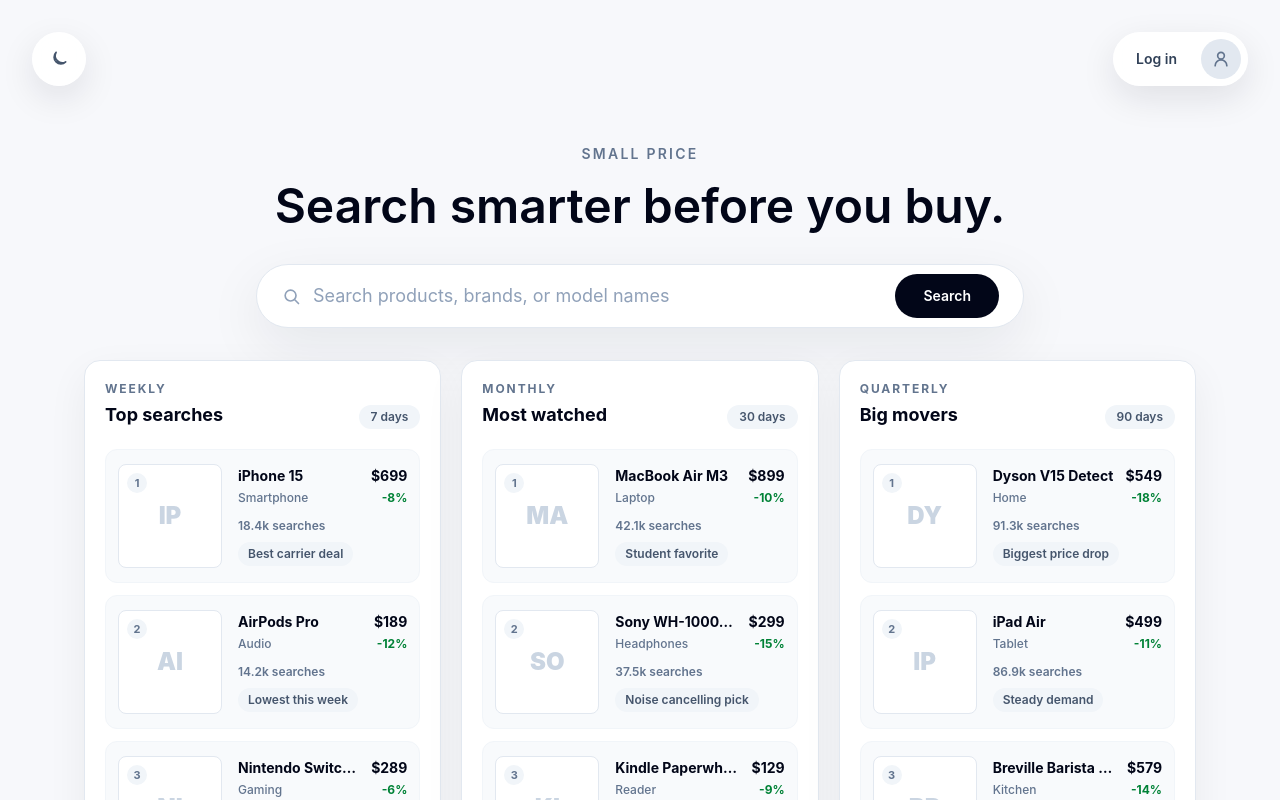
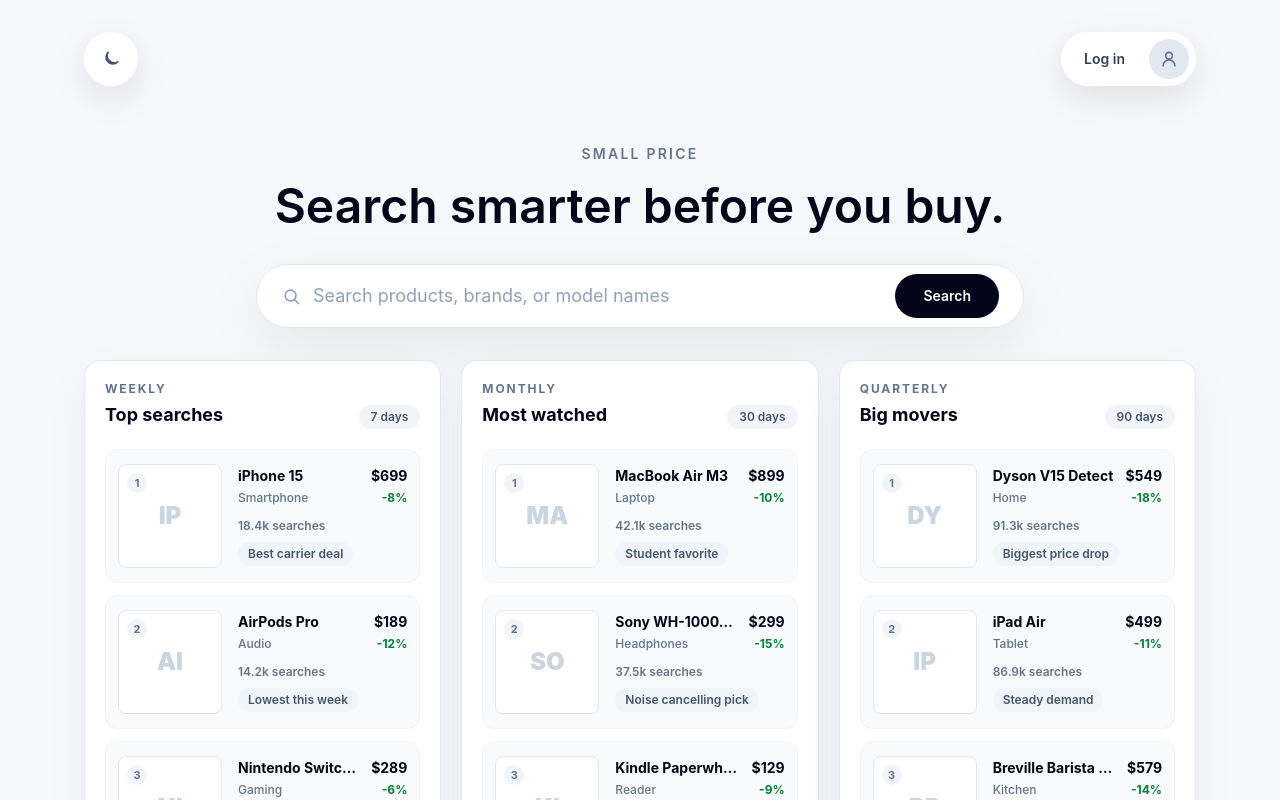
Before and after one commit to Mikalasa/small-price-web, a React (Vite) app in the folder small-price-web-react/: page / in a window 1280 px wide. Shown: the top 800 px of the page. Built offline with nearby package versions, Linux system fonts and the light colour scheme.

Commit message:
relayout login and theme button

```diff
--- a/small-price-web-react/src/pages/Home.jsx
+++ b/small-price-web-react/src/pages/Home.jsx
@@ -19,13 +19,11 @@ function Home() {
 
     return(
         <div className={`relative min-h-screen ${pageStyles.base} ${isDark ? "dark" : ""}`} id="top">
-            <div className="absolute left-5 top-5 z-10 sm:left-8 sm:top-8">
+            <div className={pageStyles.topBar}>
                 <ThemeToggle
                     isDark={isDark}
                     onToggle={() => setIsDark((current) => !current)}
                 />
-            </div>
-            <div className="absolute right-5 top-5 z-10 sm:right-8 sm:top-8">
                 <LoginProfile />
             </div>
             <SearchBar />
--- a/small-price-web-react/src/theme/styles.js
+++ b/small-price-web-react/src/theme/styles.js
@@ -1,5 +1,6 @@
 export const pageStyles = {
   base: "bg-[#f7f8fb] text-slate-950 transition-colors dark:bg-slate-950 dark:text-slate-100",
+  topBar: "absolute left-1/2 top-5 z-10 flex w-full max-w-6xl -translate-x-1/2 items-center justify-between px-5 sm:top-8 sm:px-5",
 }
 
 export const textStyles = {
```
